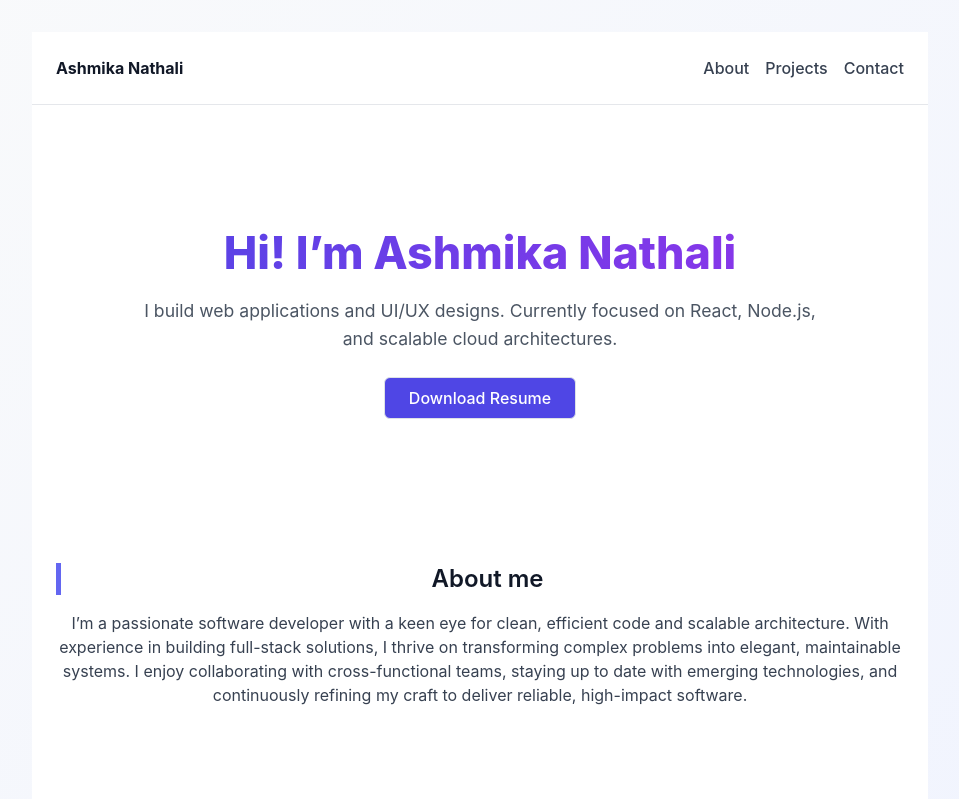
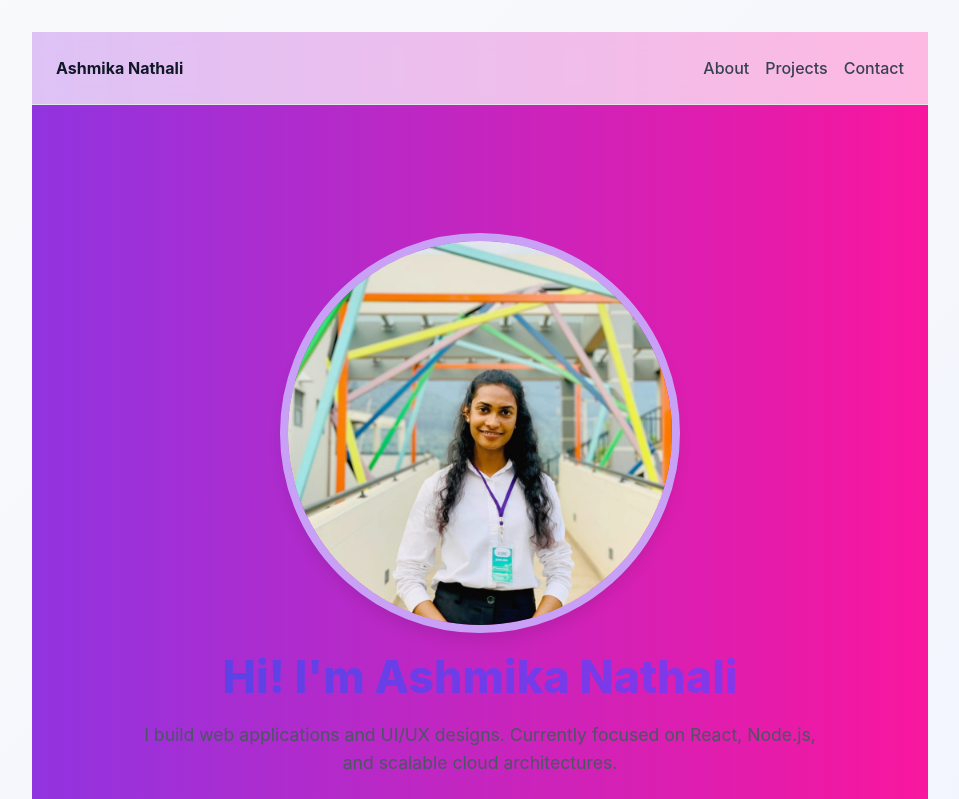
Before and after one commit to ashmikan/My-portfolio, a React (Vite) app: page / in a window 1280 px wide. Shown: the top 799 px of the page, without its empty margins (160-1119 px from the left). Built offline with nearby package versions, Linux system fonts and the light colour scheme.

Commit message:
Add new dependencies and enhance styling with gradient background and profile image

```diff
--- a/package.json
+++ b/package.json
@@ -11,6 +11,9 @@
     "preview": "vite preview"
   },
   "dependencies": {
+    "aos": "^2.3.4",
+    "framer-motion": "^12.23.24",
+    "lottie-react": "^2.4.1",
     "react": "^19.1.1",
     "react-dom": "^19.1.1"
   },
--- a/src/App.jsx
+++ b/src/App.jsx
@@ -12,7 +12,7 @@ import Contact from "./components/Contact";
 
 export default function App() {
   return (
-    <div className="min-h-screen bg-white text-gray-900">
+    <div className="min-h-screen gradient-bg text-gray-900">
       <Header />
       <main className="max-w-4xl mx-auto px-6 py-12 space-y-24">
         <Hero />
--- /dev/null
+++ b/src/components/Hero.css
@@ -0,0 +1,18 @@
+.me {
+    width: 25rem;
+    height: 25rem;
+    border-radius: 9999px;
+    margin-left: auto;
+    margin-right: auto;
+    margin-bottom: 1.5rem;
+    object-fit: cover;
+    box-shadow: 0 10px 15px -3px rgba(0, 0, 0, 0.1);
+    transition: all 0.3s;
+    cursor: pointer;
+    border: 8px solid rgb(200, 161, 247);
+}
+
+.me:hover {
+    box-shadow: 0 25px 50px -12px rgba(0, 0, 0, 0.25);
+    transform: scale(1.1);
+}
--- a/src/components/Hero.jsx
+++ b/src/components/Hero.jsx
@@ -1,9 +1,17 @@
 import React from "react";
+import profile from '../assets/profile.jpg';
+import "./Hero.css";
 
 export default function Hero() {
   return (
     <section id="hero" className="text-center py-12">
-      <h1 className="text-4xl font-extrabold mb-4">Hi! I’m Ashmika Nathali</h1>
+      {/* Small interactive profile image */}
+      <img class="me"
+        src={profile}
+        alt="Ashmika Nathali"
+      />
+
+      <h1 className="text-4xl font-extrabold mb-4">Hi! I'm Ashmika Nathali</h1>
       <p className="text-lg text-gray-700 max-w-2xl mx-auto">
         I build web applications and UI/UX designs. Currently focused on React, Node.js,
         and scalable cloud architectures.
--- a/src/components/Projects.jsx
+++ b/src/components/Projects.jsx
@@ -16,7 +16,7 @@ const projects = [
 export default function Projects() {
   return (
     <section id="projects">
-      <h2 className="text-2xl font-semibold mb-4">Selected projects</h2>
+      <h2 className="text-2xl font-semibold mb-4">Projects</h2>
       <div className="grid gap-4 md:grid-cols-2">
         {projects.map(p => (
           <a key={p.title} href={p.link} className="border rounded p-4 hover:shadow">
--- a/src/index.css
+++ b/src/index.css
@@ -1,6 +1,17 @@
 @tailwind base;
 @tailwind components;
 @tailwind utilities;
+
+@keyframes slow-pan {
+  0% { background-position: 0% 50%; }
+  50% { background-position: 100% 50%; }
+  100% { background-position: 0% 50%; }
+}
+.gradient-bg {
+  background: linear-gradient(90deg, #0ea5e9 0%, #7c3aed 40%, #f9169e 100%);
+  background-size: 200% 200%;
+  animation: slow-pan 12s ease infinite;
+}
 
 :root {
   font-family: system-ui, Avenir, Helvetica, Arial, sans-serif;
```
Also changed, not shown: src/assets/profile.jpg (added), 1 other file (tests, documents, lock files or other folders).
